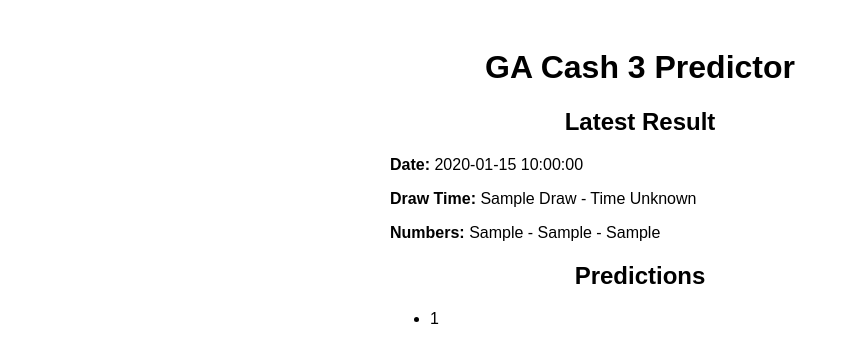
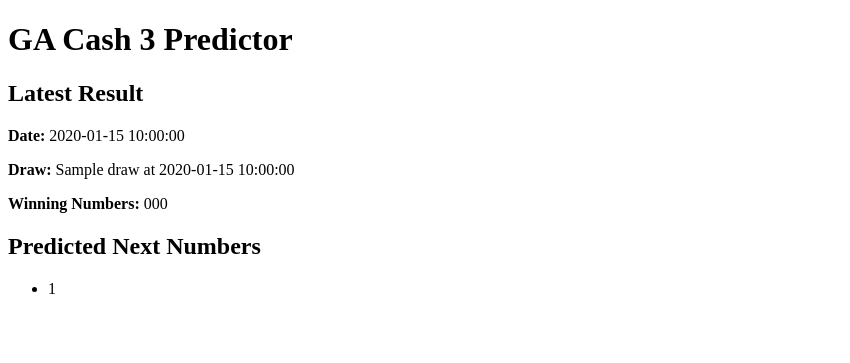
Before and after one commit to GAPick3/GA-Cash3-Predictor, a Flask app: template templates/index.html in a window 1280 px wide. Shown: the top 363 px of the page, without its empty margins (0-850 px from the left). Run offline with Flask 3, Linux system fonts and the light colour scheme; the template is opened without the code that fills it: most values are stand-ins (such as "Sample title", 1, 10 or a date in 2020).

Commit message:
Update index.html

```diff
--- a/templates/index.html
+++ b/templates/index.html
@@ -1,39 +1,26 @@
 <!DOCTYPE html>
-<html>
+<html lang="en">
 <head>
+  <meta charset="UTF-8">
   <title>GA Cash 3 Predictor</title>
-    <style>
-        body { font-family: Arial, sans-serif; padding: 20px; }
-        .container { max-width: 500px; margin: auto; }
-        .error { color: red; }
-        h1, h2 { text-align: center; }
-    </style>
 </head>
 <body>
-    <div class="container">
   <h1>GA Cash 3 Predictor</h1>
 
   {% if error %}
-            <p class="error">{{ error }}</p>
+    <p style="color: red;">{{ error }}</p>
   {% else %}
-            <!-- Add this where you display the latest draw -->
     <h2>Latest Result</h2>
     <p><strong>Date:</strong> {{ latest['Date'] }}</p>
-<p><strong>Draw Time:</strong> {{ latest['Draw'] | title }} -
-    {% if latest['Draw'] == 'Midday' %}12:20pm
-    {% elif latest['Draw'] == 'Evening' %}6:59pm
-    {% elif latest['Draw'] == 'Night' %}11:34pm
-    {% else %}Time Unknown{% endif %}
-</p>
-<p><strong>Numbers:</strong> {{ latest['Digit1'] }} - {{ latest['Digit2'] }} - {{ latest['Digit3'] }}</p>
+    <p><strong>Draw:</strong> {{ latest['Draw'] }} at {{ latest['DrawTime'] }}</p>
+    <p><strong>Winning Numbers:</strong> {{ latest['Winning Numbers'] }}</p>
 
-            <h2>Predictions</h2>
+    <h2>Predicted Next Numbers</h2>
     <ul>
       {% for number in predictions %}
         <li>{{ number }}</li>
       {% endfor %}
     </ul>
   {% endif %}
-    </div>
 </body>
 </html>
```
Lines whose indentation alone changed are shown as unchanged.
